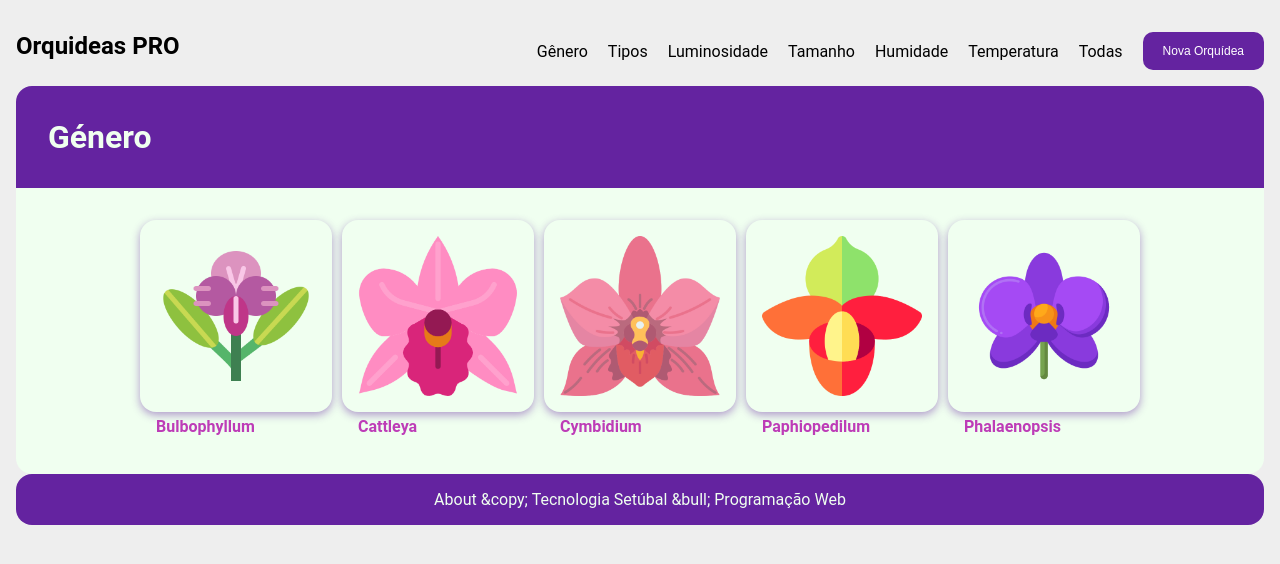
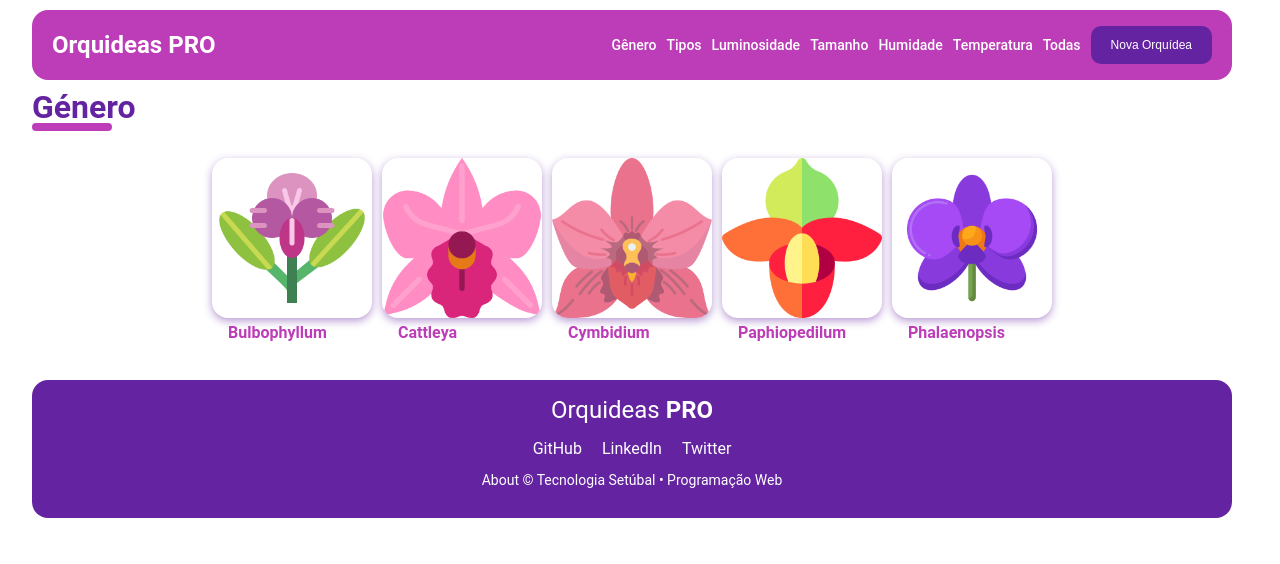
Before and after one commit to CarloSousa261996/orquideas-pro, a plain HTML site: page www/index.html in a window 1280 px wide. Drawn offline with Linux system fonts and the light colour scheme.

Commit message:
style: improve styles

```diff
--- a/www/Css/style.css
+++ b/www/Css/style.css
@@ -1,9 +1,13 @@
+* {
+    box-sizing: border-box;
+}
+
 :root {
     font-size: 62.5%;
     --root-color: #6423a0; /*ForestGreen*/
-    --root-background-color: #f0fff0; /*HoneyDew*/
+    --root-background-color: #fff; /*HoneyDew*/
     --root-secondary-color: #bd3cb7; /*MediumSpringGreen*/
-    --root-secondary-background-color: #eee;
+    --root-secondary-background-color: #fff;
     --root-icon-size: calc(10 * var(--root-font-size));
     --root-font-size: 1.6rem;
     --root-space: var(--root-font-size);
@@ -16,30 +20,41 @@
 body {
     display: flex;
     flex-direction: column;
-    min-height: calc(100vh - 2 * var(--root-space));
     width: calc(100vw - 2 * var(--root-space));
-    margin: var(--root-space);
+    align-items: center;
     background-color: var(--root-secondary-background-color);
     font-family: Roboto, Verdana, Helvetica, sans-serif;
     font-size: var(--root-font-size);
 }
 
-footer {
-    width: calc(100% - 2 * var(--root-space));
-    margin-top: auto;
-    padding: var(--root-space);
-    color: var(--root-background-color);
-    background-color: var(--root-color);
-    border-radius: var(--root-border-radius);
-    text-align: center;
+.container {
+    width: 100%;
+    max-width: 1200px;
+    display: flex;
+    flex-direction: column;
+    align-items: center;
+}
+
+.content {
+    width: 100%;
 }
 
 .name {
     margin: 0;
-    padding: var(--root-double-space);
-    color: var(--root-background-color);
-    background-color: var(--root-color);
-    border-radius: var(--root-border-radius) var(--root-border-radius) 0 0;
+    color: var(--root-color);
+    position: relative;
+    width: 100%;
+}
+
+.name::before {
+    content: "";
+    display: block;
+    width: 8rem;
+    height: 0.8rem;
+    background-color: var(--root-secondary-color);
+    border-radius: 0.4rem;
+    position: absolute;
+    bottom: -0.5rem;
 }
 
 .genus-list,
@@ -99,11 +114,10 @@ footer {
     display: inline-block;
     width: var(--root-icon-size);
     height: var(--root-icon-size);
-    /* border: calc(0.1 * var(--root-font-size)) solid var(--root-color); */
     border-radius: var(--root-border-radius);
     background-repeat: no-repeat;
     background-position: center;
-    background-size: var(--root-icon-size);
+    background-size: cover;
     box-shadow: #6423a075 0px 3px 8px;
     position: relative;
     margin-bottom: 3rem;
@@ -153,13 +167,15 @@ footer {
 .orchid-info {
     display: flex;
     flex-direction: row;
-    justify-content: space-around;
+    gap: var(--root-double-space);
     flex-wrap: wrap;
 }
-
+.characteristics {
+    margin-top: 2rem;
+}
 .characteristic {
-    padding: var(--root-space) 0;
     line-height: calc(2 * var(--root-font-size));
+    margin-bottom: var(--root-half-space);
 }
 
 .label {
@@ -183,6 +199,7 @@ footer {
     display: block;
     max-width: 50vw;
     max-height: calc((6 * (2 * var(--root-space) + (2 * var(--root-font-size)))));
+    border-radius: var(--root-border-radius);
 }
 
 .type-species {
@@ -294,8 +311,8 @@ footer {
 }
 
 .author-name {
+    font-weight: bold;
     display: block;
-    font-weight: bold;
 }
 .author-mail:before {
     content: attr(data-website) "\0040"attr(data-user);
@@ -392,8 +409,18 @@ footer {
 */
 
 header {
+    width: 100%;
     display: flex;
     justify-content: space-between;
+    align-items: center;
+    background-color: var(--root-secondary-color);
+    padding: 0 2rem;
+    border-radius: var(--root-border-radius);
+    color: #fff;
+    margin-bottom: 1rem;
+    position: sticky;
+    top: 1rem;
+    z-index: 1000;
 }
 
 header h1 {
@@ -402,18 +429,20 @@ header h1 {
 
 header nav ul{
     display: flex;
-    gap: 2rem;
+    gap: 1rem;
     align-items: center;
-
 }
 
 header li {
     list-style: none;
     cursor: pointer;
+    font-weight: 500;
+    font-size: 1.4rem;
 }
 
 header li:hover {
     color: var(--root-color);
+    transition: 200ms;
 }
 
 .btn {
@@ -492,3 +521,51 @@ form label {
 .btn-delete {
     background-color: #ff4d4d;
 }
+
+#logo {
+    font-weight: normal;
+    font-size: 2.4rem;
+    cursor: pointer;
+}
+
+#logo span {
+    color: var(--root-background-color);
+    font-weight: bold;
+}
+
+
+
+/* Footer */
+
+footer {
+    width: 100%;
+    margin-top: auto;
+    padding: var(--root-space);
+    color: var(--root-background-color);
+    background-color: var(--root-color);
+    border-radius: var(--root-border-radius);
+    text-align: center;
+}
+
+.footer-content {
+    display: flex;
+    gap: 3rem;
+    margin-bottom: 1rem;
+    align-items: center;
+}
+
+
+footer .footer-links {
+    margin-top: 1.5rem;
+}
+
+footer .footer-links a {
+    color: var(--root-background-color);
+    text-decoration: none;
+    margin: 1rem;
+}
+
+footer .copyright {
+    text-align: center;
+    font-size: 1.4rem;
+}
--- a/www/Javascript/components/footer.js
+++ b/www/Javascript/components/footer.js
@@ -1,10 +1,33 @@
+import { Logo } from "./logo.js";
+
 export function Footer() {
   const footer = document.createElement("footer");
-  const footerLink = document.createElement("a");
 
-  footerLink.textContent = "About &copy; Tecnologia Setúbal &bull; Programação Web";
-  footerLink.classList.add("about-link");
+  footer.appendChild(Logo());
+
+  const utilsLink = [
+    { label: "GitHub", url: "https://github.com" },
+    { label: "LinkedIn", url: "https://www.linkedin.com" },
+    { label: "Twitter", url: "https://twitter.com" },
+  ];
+
+  const footerLink = document.createElement("div");
+  footerLink.classList.add("footer-links");
+
+  utilsLink.forEach((item) => {
+    const a = document.createElement("a");
+    a.textContent = item.label;
+    a.href = item.url;
+    a.target = "_blank";
+    a.rel = "noopener noreferrer";
+    footerLink.appendChild(a);
+  });
+
+  const copyright = document.createElement("p");
+  copyright.textContent = "About © Tecnologia Setúbal • Programação Web";
+  copyright.classList.add("copyright");
 
   footer.appendChild(footerLink);
+  footer.appendChild(copyright);
   return footer;
 }
--- /dev/null
+++ b/www/Javascript/components/logo.js
@@ -0,0 +1,12 @@
+export const Logo = () => {
+  const logo = document.createElement("div");
+  logo.setAttribute("id", "logo");
+
+  const span = document.createElement("span");
+  span.textContent = "PRO";
+
+  logo.textContent = "Orquideas ";
+  logo.appendChild(span);
+
+  return logo;
+};
--- a/www/Javascript/pages/orchids-details.js
+++ b/www/Javascript/pages/orchids-details.js
@@ -38,8 +38,8 @@ export function OrchidDetailsPage() {
     orchidCharacteristics.appendChild(orchidCharacteristic);
   });
 
+  orchidInfoSection.appendChild(orchid.image());
   orchidInfoSection.appendChild(orchidCharacteristics);
-  orchidInfoSection.appendChild(orchid.image());
 
   return Content(orchid.description, orchidInfoSection);
 }
```
Also changed, not shown: www/Javascript/components/nav-list.js (added, +47 -0 lines).
